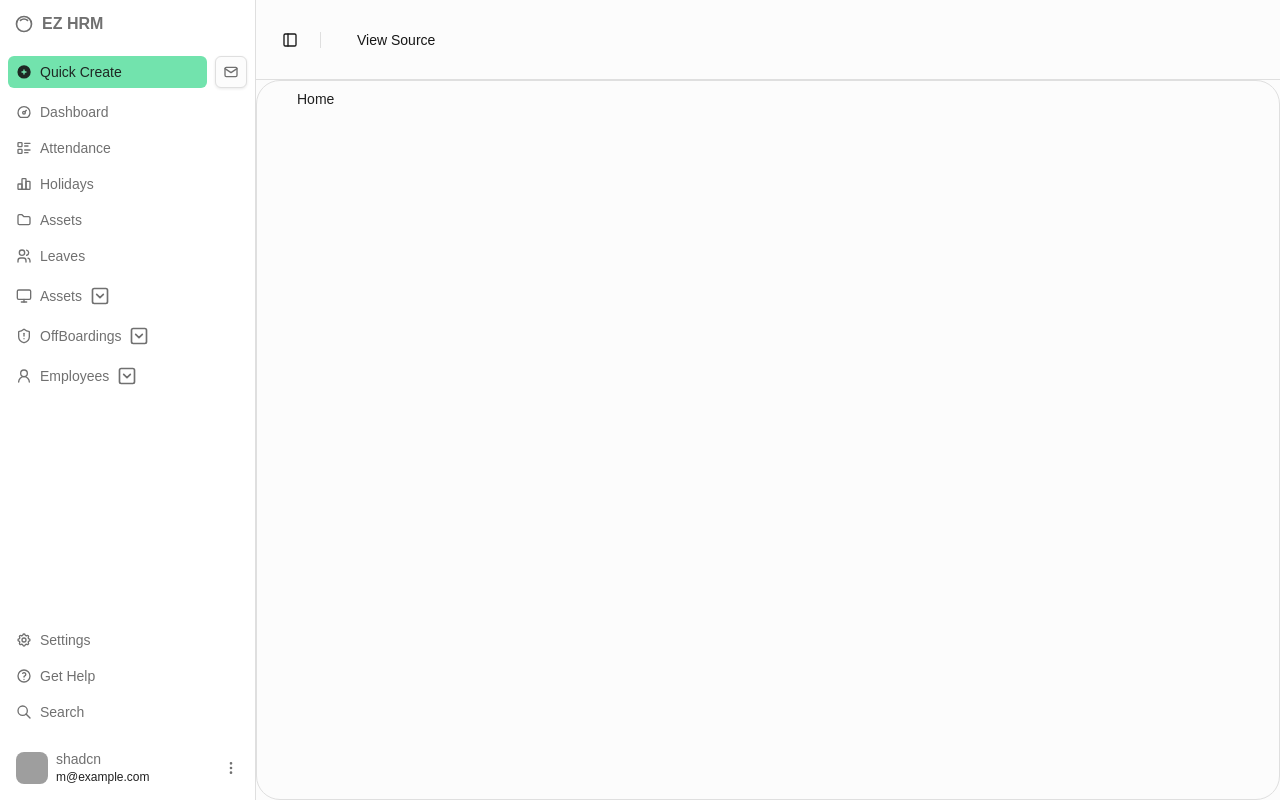
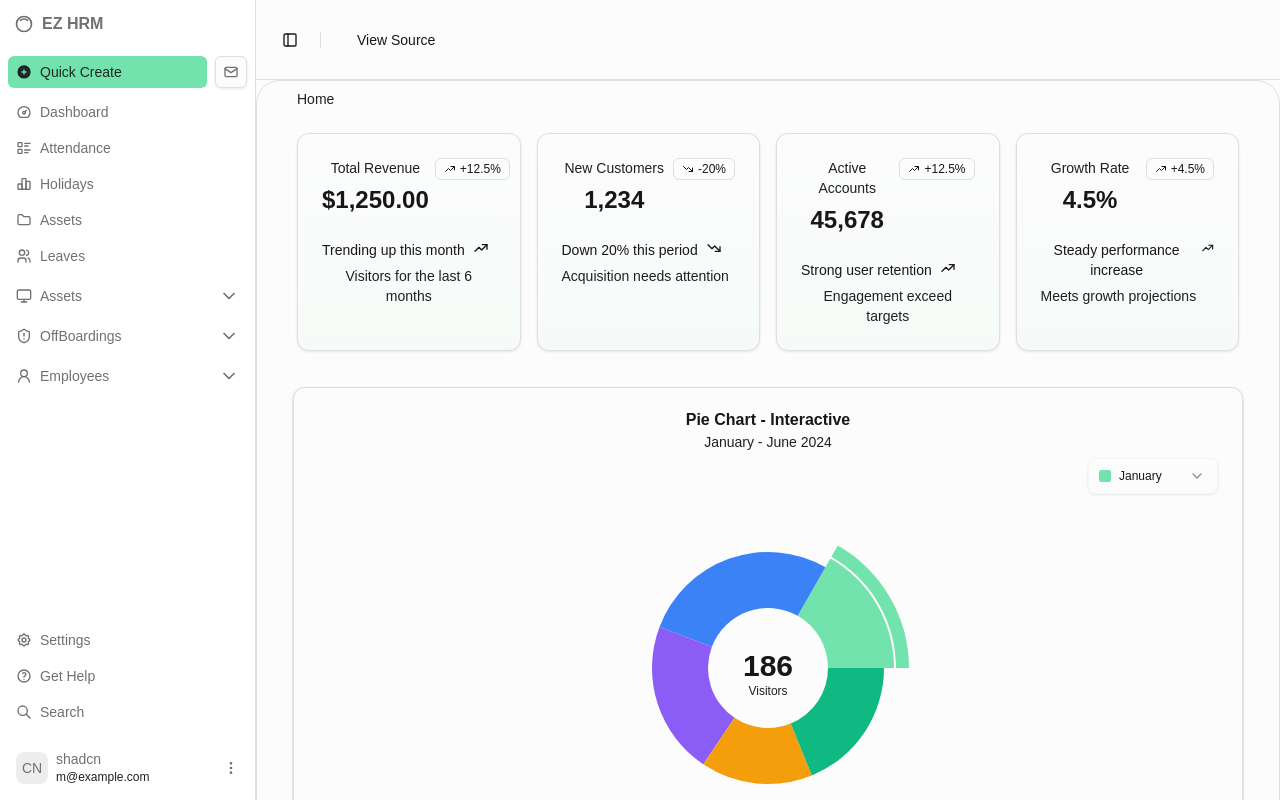
Before and after one commit to AliAbbas75/react-hrm, a React (Vite) app: page / in a window 1280 px wide. Shown: the top 800 px of the page. Built offline with nearby package versions, Linux system fonts and the light colour scheme; grey boxes are pictures that could not be loaded.

Commit message:
Minor Layout fixes

```diff
--- a/src/components/collapsible-nav-item.jsx
+++ b/src/components/collapsible-nav-item.jsx
@@ -14,11 +14,14 @@ export default function CollapsibleNavItem({ itemLabel, subItem, mainIcon }) {
                 <SidebarMenuItem>
                     <CollapsibleTrigger asChild>
                         <SidebarMenuButton asChild>
-                            <div className="flex items-center gap-2 w-full cursor-pointer">
-                                {mainIcon}
-                                <p>{itemLabel}</p>
+                            <div className="flex items-center justify-between w-full cursor-pointer">
+                                <div className="flex items-center gap-2">
+                                    {mainIcon}
+                                    <p>{itemLabel}</p>
+                                </div>
                                 <RotatingIcon open={isOpen} />
                             </div>
+
                         </SidebarMenuButton>
                     </CollapsibleTrigger>
                 </SidebarMenuItem>
--- a/src/components/nav-main.jsx
+++ b/src/components/nav-main.jsx
@@ -49,14 +49,14 @@ export function NavMain({
         </SidebarMenu>
 
         <CollapsibleNavItem
-            itemLabel={"Assets"} mainIcon = {<MonitorIcon/>}
+            itemLabel={"Assets"} mainIcon = {<MonitorIcon className="w-4 h-4"/>}
             subItem={[
               { link: "/", icon: <BadgeDollarSignIcon />, title: 'Asset Type' },
               { link: "/assets", icon: <LayoutListIcon />, title: 'Asset Details' }
             ]} />
 
         <CollapsibleNavItem
-            itemLabel={"OffBoardings"} mainIcon = {<ShieldAlertIcon/>}
+            itemLabel={"OffBoardings"} mainIcon = {<ShieldAlertIcon className="w-4 h-4"/>}
             subItem={[
               { link: "/warnings", icon: <AlertOctagonIcon />, title: 'Warnings' },
               { link: "/resignations", icon: <LayoutListIcon />, title: 'Resignations' }
@@ -64,7 +64,7 @@ export function NavMain({
 
           {/* {Always Pass the array of object in order that you want the subItem to appear in} */}
           <CollapsibleNavItem
-            itemLabel={"Employees"} mainIcon = {<User2Icon/>}
+            itemLabel={"Employees"} mainIcon = {<User2Icon className="w-4 h-4"/>}
             subItem={[
               { link: "/designation", icon: <ShieldUserIcon />, title: 'Designations' },
               { link: "/department", icon: <Building2Icon />, title: 'Departments' }
--- a/src/components/section-cards.jsx
+++ b/src/components/section-cards.jsx
@@ -13,7 +13,7 @@ import {
 export function SectionCards() {
   return (
     <div
-      className="*:data-[slot=card]:from-primary/5 *:data-[slot=card]:to-card dark:*:data-[slot=card]:bg-card grid grid-cols-1 gap-4 px-4 *:data-[slot=card]:bg-gradient-to-t *:data-[slot=card]:shadow-xs lg:px-6 @xl/main:grid-cols-2 @5xl/main:grid-cols-4">
+      className="*:data-[slot=card]:from-primary/5 *:data-[slot=card]:to-card dark:*:data-[slot=card]:bg-card grid grid-cols-4 gap-4 px-4 *:data-[slot=card]:bg-gradient-to-t *:data-[slot=card]:shadow-xs lg:px-6 @xl/main:grid-cols-2 @5xl/main:grid-cols-4">
       <Card className="@container/card">
         <CardHeader>
           <CardDescription>Total Revenue</CardDescription>
--- a/src/components/ui/rotating-icon.jsx
+++ b/src/components/ui/rotating-icon.jsx
@@ -12,7 +12,7 @@ export default function RotatingIcon({className="",open}) {
       onClick={() => setRotated(!rotated)}
       className="cursor-pointer inline-block "
     >
-      <ChevronDownSquareIcon className={`h-5 w-5 ${className}`} />
+      <ChevronDown className={`h-5 w-5 ${className}`} />
     </motion.div>
   );
 }
--- a/src/main.jsx
+++ b/src/main.jsx
@@ -6,9 +6,9 @@ import { BrowserRouter } from 'react-router-dom'
 
 
 createRoot(document.getElementById('root')).render(
-  <StrictMode>
+  // <StrictMode>
     <BrowserRouter>
       <App />
       </BrowserRouter>
-  </StrictMode>,
+  // </StrictMode>,
 )
--- a/src/pages/page.jsx
+++ b/src/pages/page.jsx
@@ -1,56 +1,125 @@
-// import { ChartAreaInteractive } from "@/components/chart-area-interactive"
-// import { SectionCards } from "@/components/section-cards"
-// import { ChartPieInteractive } from '@/components/pie-chart'
+// // import { ChartAreaInteractive } from "@/components/chart-area-interactive"
+// // import { SectionCards } from "@/components/section-cards"
+// // import { ChartPieInteractive } from '@/components/pie-chart'
+// import React from "react"
+// const ChartAreaInteractive = React.lazy(()=>import("@/components/chart-area-interactive").then((module)=>(
+//     {default: module.ChartAreaInteractive}
+// )))
+// const SectionCards = React.lazy(()=>import("@/components/section-cards").then((module)=>(
+//     {default: module.SectionCards}
+// )))
+// const ChartPieInteractive = React.lazy(()=>import("@/components/pie-chart").then((module)=>(
+//     {default: module.ChartPieInteractive}
+// )))
+// import { AppSidebar } from "@/components/app-sidebar"
+// import { SiteHeader } from "@/components/site-header"
+// import {
+//     SidebarInset,
+//     SidebarProvider,
+// } from "@/components/ui/sidebar"
+
+// import DynamicBreadcrumb from "@/components/dynamicBreadCrumb"
+
+// export default function Page() {
+
+//     // async function fetchData() {
+//     //     const data = await fetch('/src/data/data.json');
+//     //     return data.json();
+//     // }
+//     // const data = fetchData();
+
+//     return (
+//         <SidebarProvider
+//             className="flex h-screen w-full"
+//             defaultOpen
+//             defaultInsetOpen
+//         >
+//             {/* Sidebar */}
+//             <AppSidebar />
+
+//             {/* Main Content */}
+//             <div className="flex flex-col flex-1">
+
+
+//                 <SiteHeader>
+//                 </SiteHeader>
+
+//                 <SidebarInset className="flex flex-col border border-border rounded-3xl bg-background">
+//                     <div className='px-10 py-2'>
+//                         <DynamicBreadcrumb />
+//                     </div>
+//                     <div className="@container/main flex flex-col gap-2 p-4">
+//                         <div className="flex flex-col gap-4">
+//                             <SectionCards />
+//                             <div className="m-5">
+//                                 <ChartPieInteractive />
+//                             </div>
+//                             <div className="flex flex-col gap-4">
+//                                 <ChartAreaInteractive />
+//                             </div>
+
+//                         </div>
+//                     </div>
+
+//                 </SidebarInset>
+//                 </div>
+//         </SidebarProvider>
+//     )
+// }
+
+import React, { Suspense } from "react"
+
+const ChartAreaInteractive = React.lazy(() =>
+    import("@/components/chart-area-interactive").then((module) => ({
+        default: module.ChartAreaInteractive,
+    }))
+)
+const SectionCards = React.lazy(() =>
+    import("@/components/section-cards").then((module) => ({
+        default: module.SectionCards,
+    }))
+)
+const ChartPieInteractive = React.lazy(() =>
+    import("@/components/pie-chart").then((module) => ({
+        default: module.ChartPieInteractive,
+    }))
+)
+
 import { AppSidebar } from "@/components/app-sidebar"
 import { SiteHeader } from "@/components/site-header"
-import {
-    SidebarInset,
-    SidebarProvider,
-} from "@/components/ui/sidebar"
-
+import { SidebarInset, SidebarProvider } from "@/components/ui/sidebar"
 import DynamicBreadcrumb from "@/components/dynamicBreadCrumb"
 
 export default function Page() {
-
-    // async function fetchData() {
-    //     const data = await fetch('/src/data/data.json');
-    //     return data.json();
-    // }
-    // const data = fetchData();
-
     return (
-        <SidebarProvider
-            className="flex h-screen w-full"
-            defaultOpen
-            defaultInsetOpen
-        >
+        <SidebarProvider className="flex h-screen w-full" defaultOpen defaultInsetOpen>
             {/* Sidebar */}
             <AppSidebar />
 
             {/* Main Content */}
             <div className="flex flex-col flex-1">
-
-
-                <SiteHeader>
-                </SiteHeader>
+                <SiteHeader />
 
                 <SidebarInset className="flex flex-col border border-border rounded-3xl bg-background">
-                    <div className='px-10 py-2'>
+                    <div className="px-10 py-2">
                         <DynamicBreadcrumb />
                     </div>
-                    {/* <div className="@container/main flex flex-col gap-2 p-4">
+
+                    <div className="flex flex-col gap-2 p-4">
+                        <Suspense fallback={<div className="text-center text-muted">Loading widgets...</div>}>
                             <div className="flex flex-col gap-4">
+                                <div className="">
                                     <SectionCards />
+                                </div>
                                 <div className="m-5">
                                     <ChartPieInteractive />
                                 </div>
                                 <div className="flex flex-col gap-4">
                                     <ChartAreaInteractive />
                                 </div>
-
                             </div>
-                    </div> */}
-
+                        </Suspense>
+                    </div>
                 </SidebarInset>
             </div>
         </SidebarProvider>
```
Lines whose indentation alone changed are shown as unchanged.
